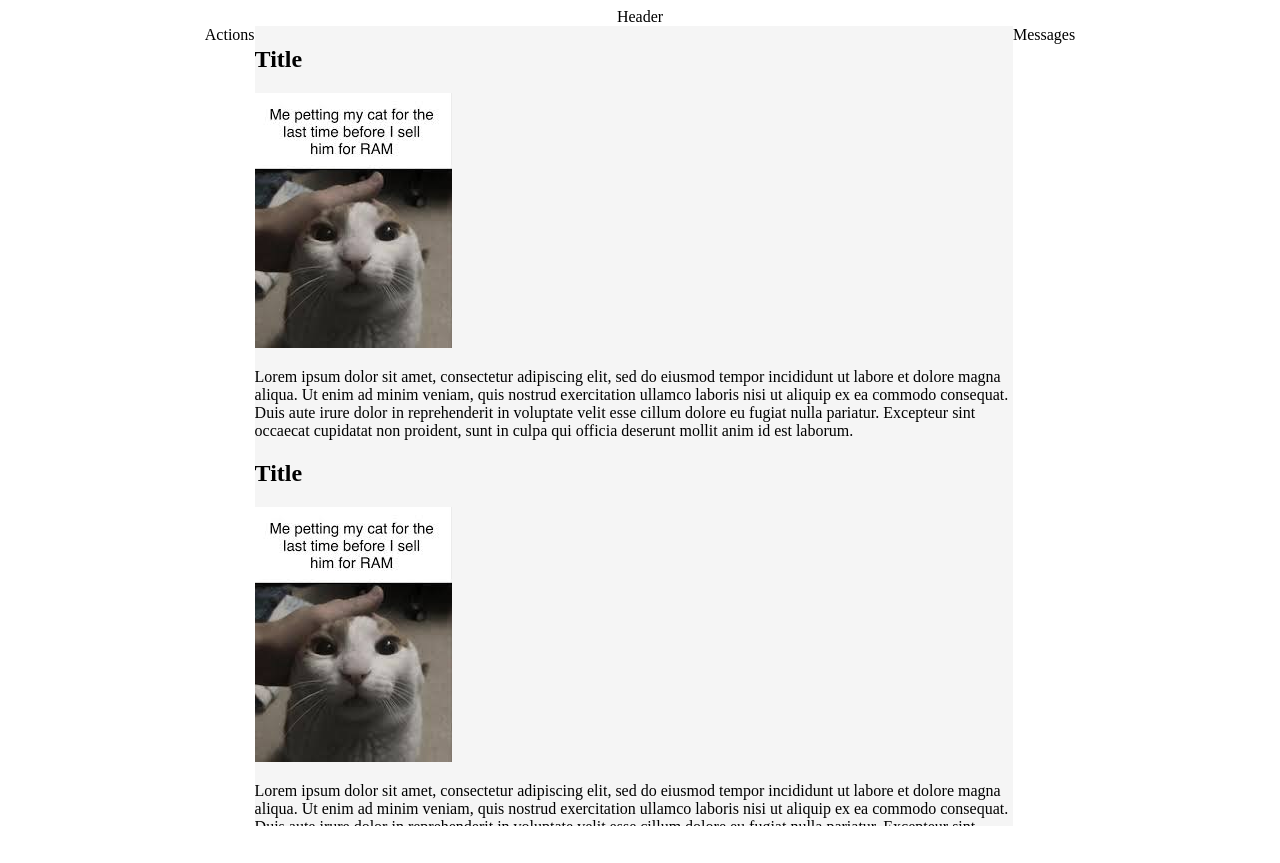
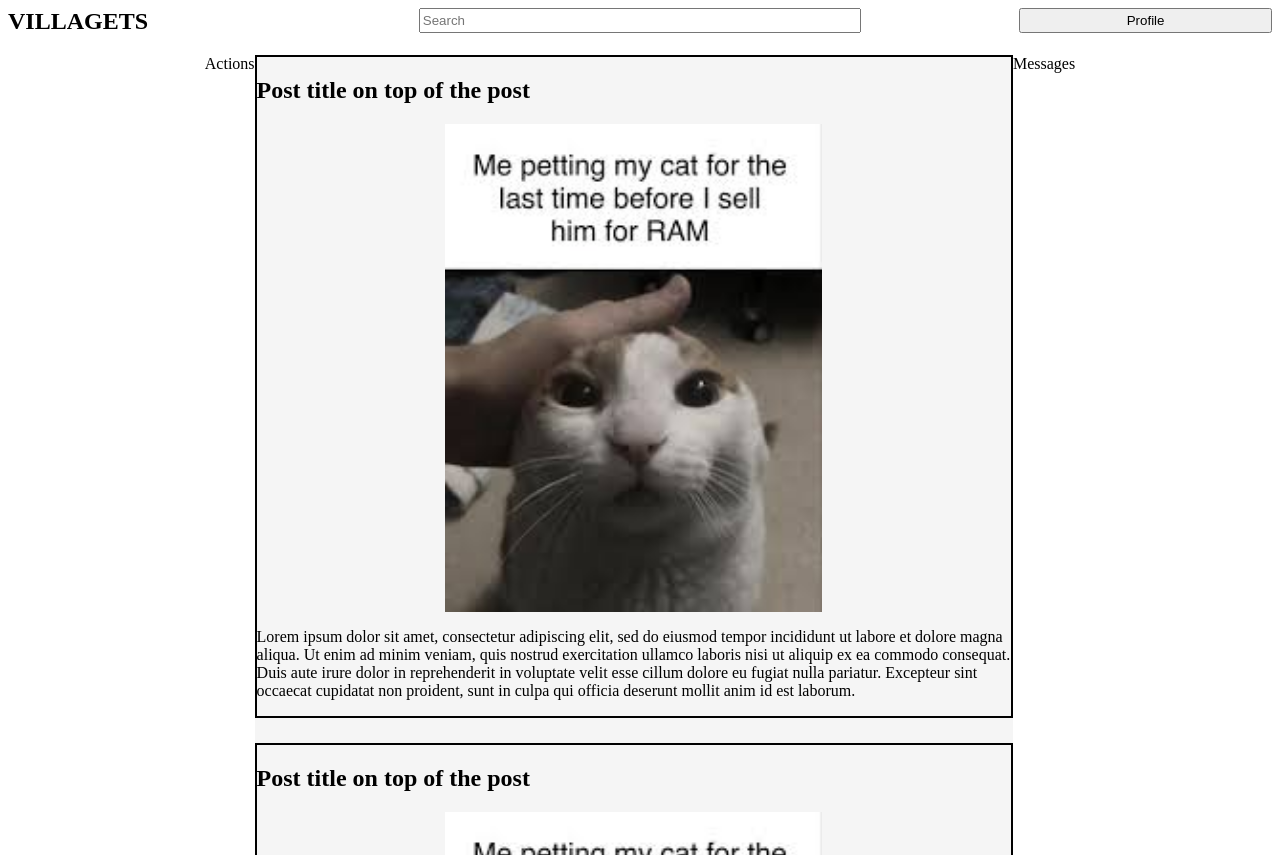
Before and after one commit to ma17du32et422/VillagETS, a React (Vite) app in the folder Application web/: page / in a window 1280 px wide. Before the commit the page ends 834 px from the top, so only its background shows below. Built offline with nearby package versions, Linux system fonts and the light colour scheme.

Commit message:
V1 web app layout
Ajout du flux avec 5 exemples de publication, la barre de header et l'emplacement pour les messages et les actions

```diff
--- a/Application web/src/assets/App.css
+++ b/Application web/src/assets/App.css
@@ -5,7 +5,6 @@
 body{
     overflow: hidden;
 }
-
 
 /** Header layout */
 header{
--- /dev/null
+++ b/Application web/src/assets/Header.css
@@ -0,0 +1,21 @@
+.head-container{
+    width: 100%;
+    height: 5vf;
+    display: flex;
+    justify-content: space-between;
+}
+
+#search{
+    width: 35%;
+    height: 25px;
+}
+
+#app-name{
+    width: 20%;
+    margin-top: 0px;
+}
+
+#profile{
+    width: 20%;
+    height: 25px;
+}
--- a/Application web/src/assets/Post.css
+++ b/Application web/src/assets/Post.css
@@ -0,0 +1,18 @@
+/** Post borders */
+.post{
+    border: 2px black solid;
+    margin-bottom: 25px;
+}
+
+/** Image layouts */
+#image-container{
+    display: flex;
+    justify-content: center;
+}
+
+#image{
+    min-width: 50%;
+    min-height: 50%;
+    max-width: 75%;
+    max-height: 75%;
+}
--- a/Application web/src/components/Header.jsx
+++ b/Application web/src/components/Header.jsx
@@ -1,8 +1,13 @@
+/** Style imports */
+import '.././assets/Header.css'
+
 /** Header */
 export default function Header(){
   return(
-    <div>
-      Header
+    <div class="head-container">
+      <h2 id="app-name">VILLAGETS</h2>
+      <input id="search" type="text" placeholder="Search"></input>
+      <button id="profile" type='button'>Profile</button>
     </div>
   );
 }
--- a/Application web/src/components/subcomponents/Post.jsx
+++ b/Application web/src/components/subcomponents/Post.jsx
@@ -15,9 +15,11 @@ export default function Post(){
     */
     <article class="post">
 
-      <h2 id="title">Title</h2>
+      <h2 id="title">Post title on top of the post</h2>
 
-      <img id="image" src={image}></img>
+      <div id="image-container">
+        <img id="image" src={image}></img>
+      </div>
 
       <p id="contents">Lorem ipsum dolor sit amet, consectetur adipiscing elit, sed do eiusmod tempor
         incididunt ut labore et dolore magna aliqua. Ut enim ad minim veniam, quis nostrud exercitation
```
